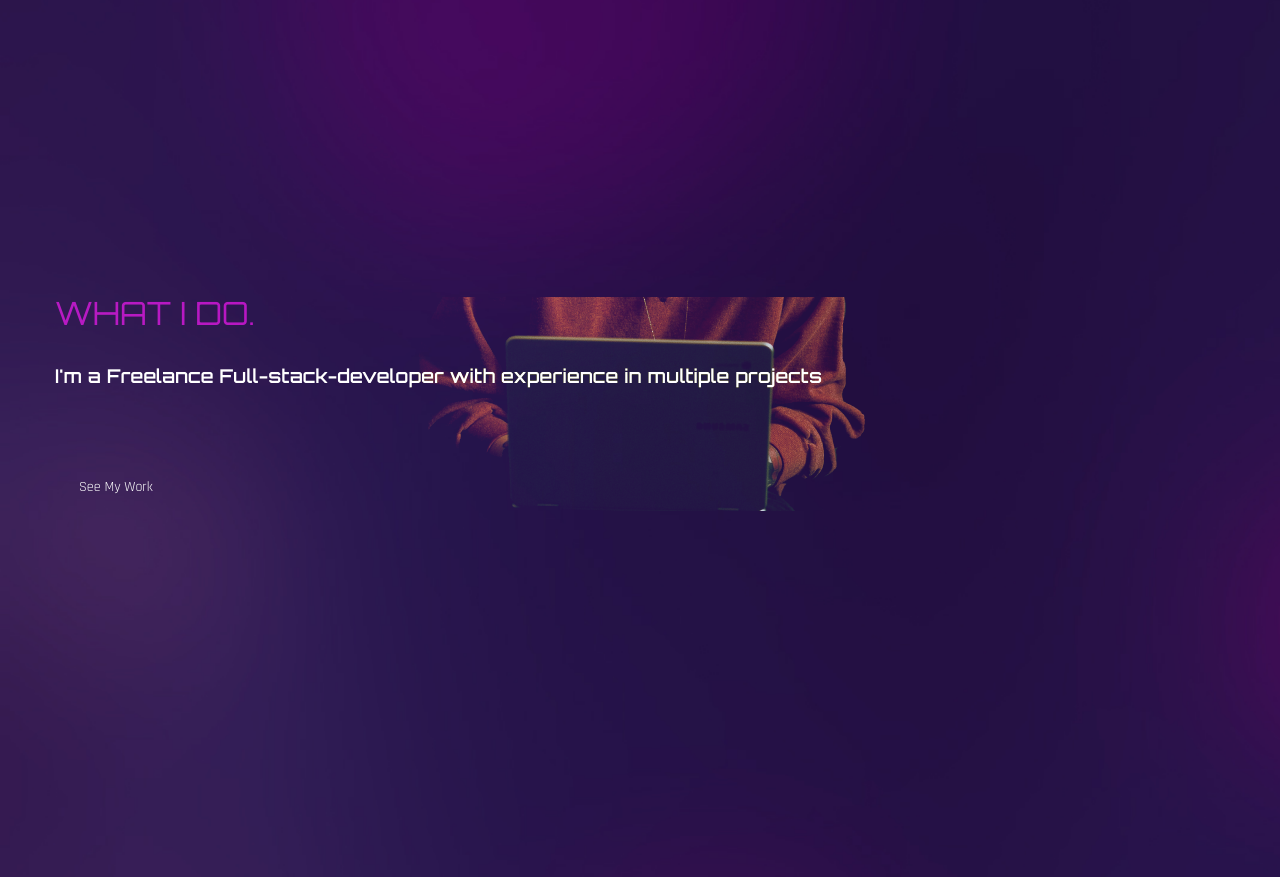
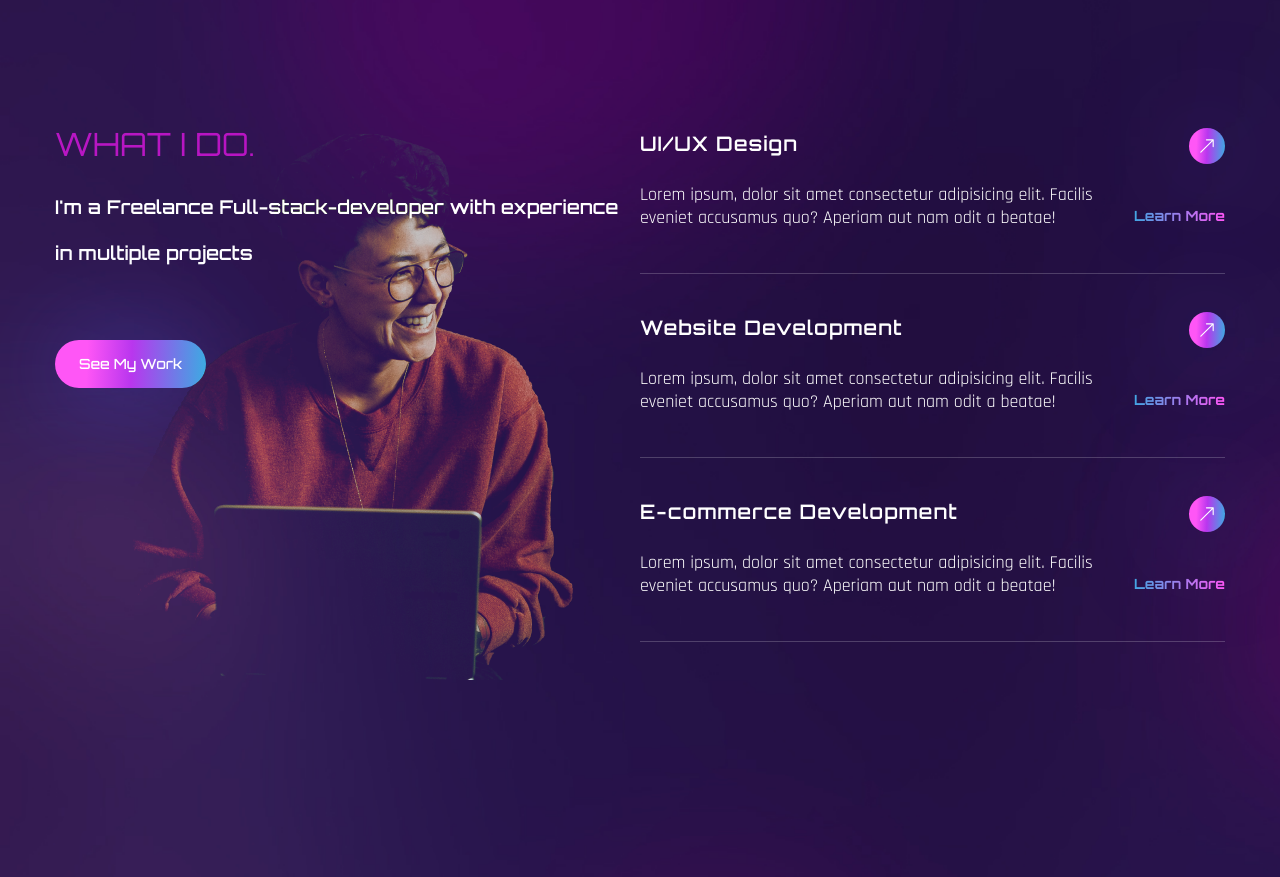
Before and after one commit to manish-khadgi-dev/my-porfolio-v2, a React (Create React App) app: page / in a window 1280 px wide. Shown: the part 1520-2397 px from the top of the page. Built offline with nearby package versions, Linux system fonts and the light colour scheme; the HTML template or start-up script is replaced by a standard one; a web font is replaced by a local one.

Commit message:
services updated

```diff
--- a/src/components/Banner.js
+++ b/src/components/Banner.js
@@ -37,9 +37,9 @@
 
               <TypeAnimation
                 sequence={[
-                  "MERN stack Developer",
+                  "Web Developer",
                   2000,
-                  "Software Engineer",
+                  "Engineer",
                   2000,
                   "UI Designer   ",
                   2000,
--- a/src/components/Services.js
+++ b/src/components/Services.js
@@ -33,17 +33,62 @@
       <div className="container mx-auto">
         <div className="flex flex-col lg:flex-row">
           {/* {text} */}
-          <div className="flex-1 lg:bg-services lg:bg-bottom bg-no-repeat mix-blend-lighten mb-12 lg:mb-0 ">
+          <motion.div
+            variants={fadeIn("right", 0.3)}
+            initial="hidden"
+            whileInView={"show"}
+            viewport={{ once: false, amount: 0.3 }}
+            className="flex-1 lg:bg-services lg:bg-bottom bg-no-repeat mix-blend-lighten mb-12 lg:mb-0 "
+          >
             <h2 className="h2 text-accent mb-6"> What I Do.</h2>
             <h3 className="h3 max-w-[455px mb-16">
               I'm a Freelance Full-stack-developer with experience in multiple
               projects
             </h3>
 
-            <button className="btm btn-sm"> See My Work </button>
+            <button className="btn btn-sm"> See My Work </button>
+          </motion.div>
+
+          <div className="flex-1">
+            {/* { services  } */}
+            <motion.div
+              variants={fadeIn("left", 0.3)}
+              initial="hidden"
+              whileInView={"show"}
+              viewport={{ once: false, amount: 0.3 }}
+            >
+              {services.map((service, index) => {
+                //destructure service
+                const { name, description, link } = service;
+                return (
+                  <div
+                    className="border-b border-white/20 h-[146px] mb-[38px] flex"
+                    key={index}
+                  >
+                    <div className="max-w-[476px]">
+                      <h4 className="text-[20px] tracking-wider font-primary font-semibold mb-6">
+                        {name}
+                      </h4>
+                      <p className="font-secondary leading-tight">
+                        {description}
+                      </p>
+                    </div>
+                    <div className="flex flex-col flex-1 items-end">
+                      <a
+                        href="#"
+                        className="btn w-9 h-9 mb-[42px] flex justify-center items-center"
+                      >
+                        <BsArrowUpRight />
+                      </a>
+                      <a href="#" className="text-gradient text-sm">
+                        {link}
+                      </a>
+                    </div>
+                  </div>
+                );
+              })}
+            </motion.div>
           </div>
-
-          {/* { services } */}
         </div>
       </div>
     </section>
```
